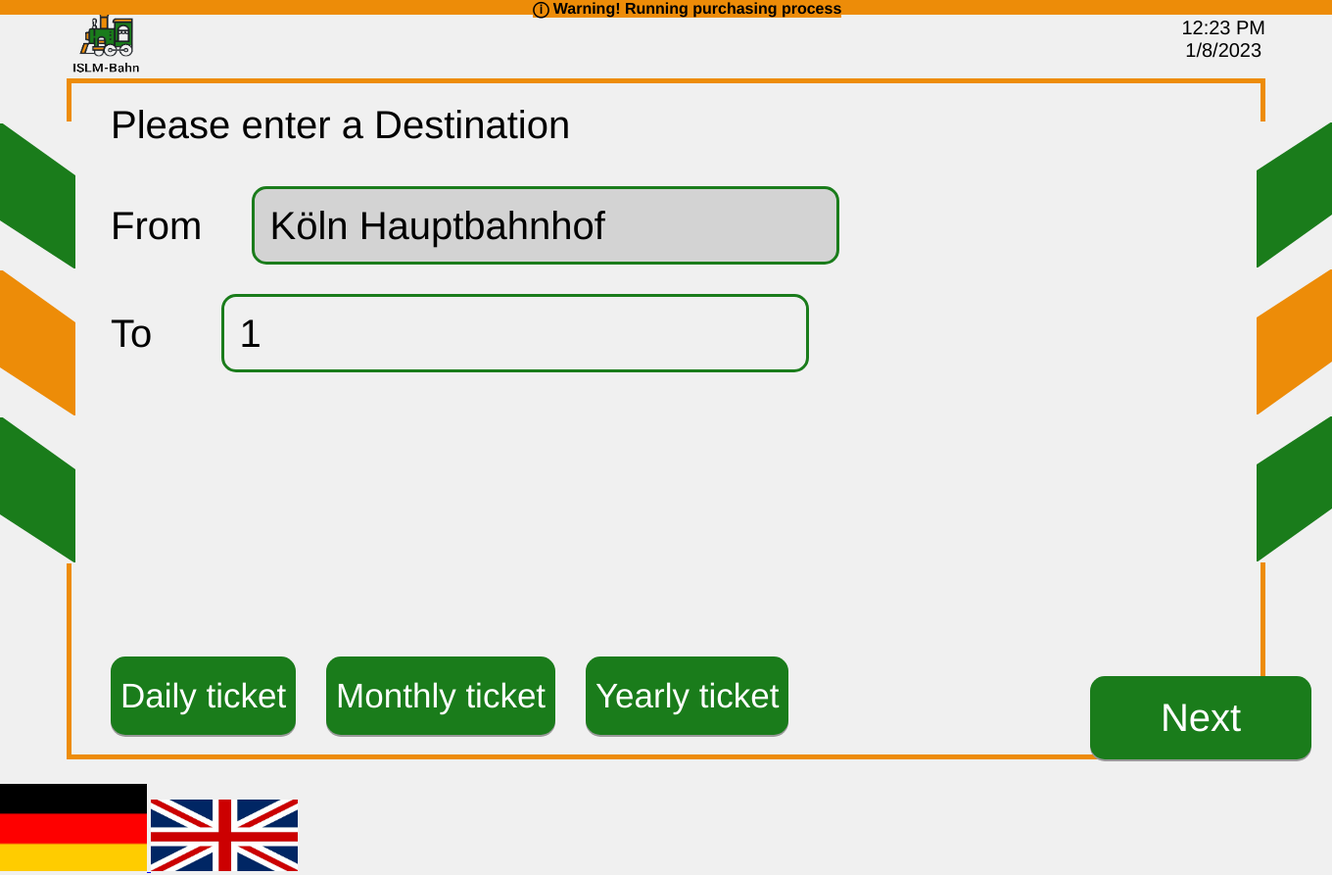
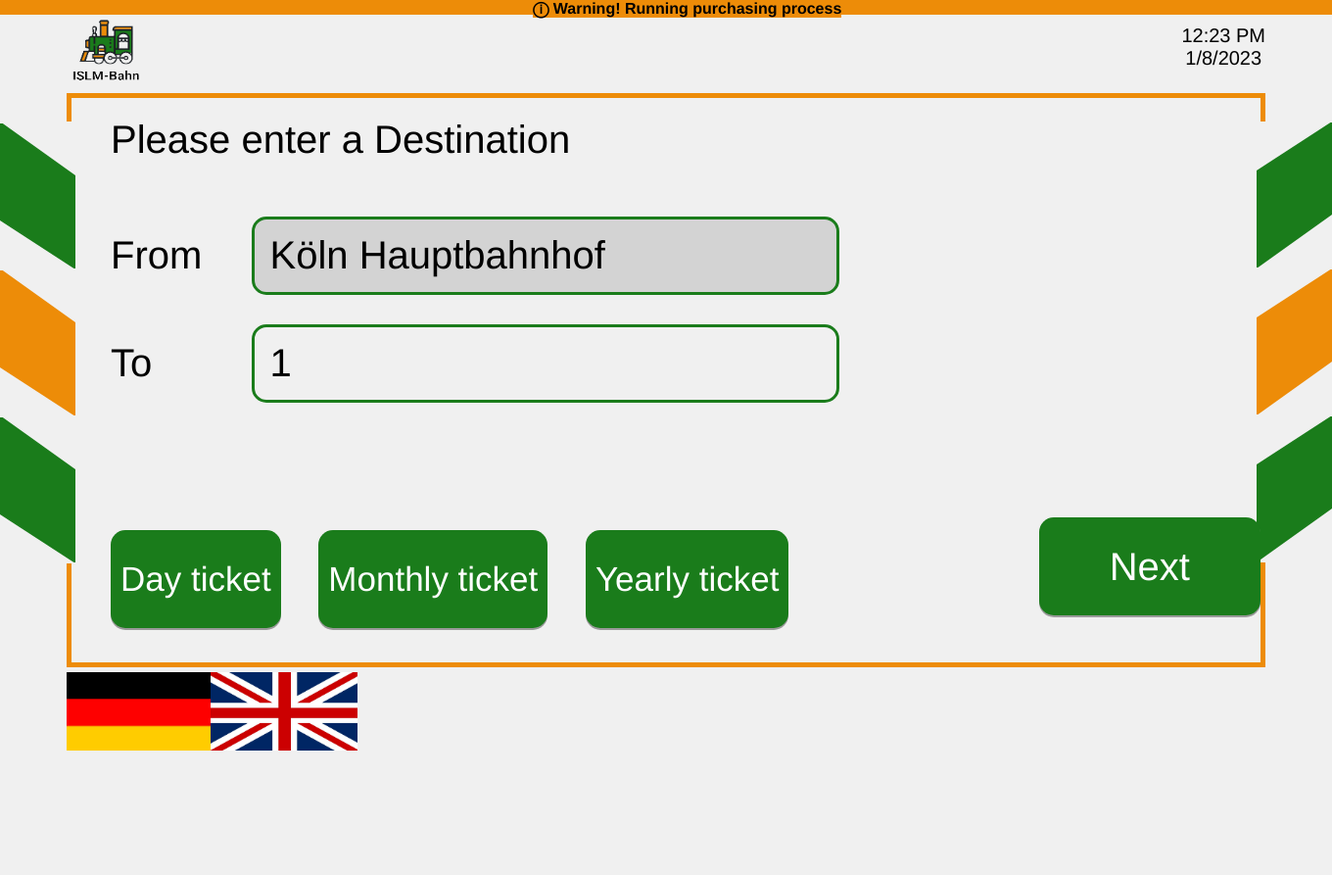
Before and after one commit to Rubyii/ISLM_Bahn_Ticketautomat, a PHP site: page /startseite.php in a window 1360 px wide. Shown: the whole page at 98% size. After the commit the page ends 766 px from the top, so only its background shows below. Run offline with PHP 8.4, Linux system fonts and the light colour scheme; the visitor is signed in with stand-in values (Sample User, id 1).

Commit message:
Flaggen, Zieleingabe und 5er/10er Tickets positioniert

```diff
--- a/sprachen.php
+++ b/sprachen.php
@@ -18,23 +18,24 @@ function sprache($sprache)
             'start' => 'From',
             'ziel' => 'To',
             'ziel2'=>'Destination...',
-            'Tages Ticket' => 'Daily ticket',
+            'Tages Ticket' => 'Day ticket',
             'Monats Ticket' => 'Monthly ticket',
             'Jahres Ticket' => 'Yearly ticket',
             'eingabeungültig' => 'Invalid input for destination',
             'erwachsen' => 'Adults',
             'senior' => 'Seniors',
-            'erm' => 'Discounted',
-            'kinder' => 'Childern',
+            'erm' => 'Reduced',
+            'kinder' => 'Children',
             '2.Klasse' => '2nd class',
             '1.Klasse' => '1st class',
             'abbrechen' => 'Cancel',
             'zurück' => 'Back',
             'weiter' => 'Next',
+
             'Einzelticket' => 'Single ticket',
-            'Viererticket' => 'Ticket for 4',
-            '5erGruppenticket' => 'Group ticket for 5',
-            '10erGruppenticket' => 'Group ticket for 10',
+            'Viererticket' => 'Quad ticket',
+            '5erGruppenticket' => 'Group of <br> 5 ticket',
+            '10erGruppenticket' => 'Group of <br> 10 ticket',
             'ändern' => 'Change',
             'preis' => 'Price',
             'restbetrag' => 'Remaining:',
@@ -46,7 +47,7 @@ function sprache($sprache)
             'rückgeld' => 'Your change is',
             'bezerfolgt' => 'Payment was successful',
             'wechselgeld' => 'Your Change is',
-            'rückgeldentnommen'=> 'Change recieved',
+            'rückgeldentnommen'=> 'Change received',
             'ticketfolgt' => 'Your ticket follows shortly...',
             'ticketdrucken' => 'Print ticket',
             'drucken' => 'Print',
--- a/startseite.php
+++ b/startseite.php
@@ -92,7 +92,7 @@ if (isset($_GET['GET_LANG']) != "" && $_GET['GET_LANG'] == 'de') {
                 <br><br>
                 <label for="ziel" class="label"><?php echo $_SESSION['language']['ziel'];?></label>
                 <div class="autocomplete" style="width:300px;">
-                    <input list="ziele" id="ziel" placeholder="<?php echo $_SESSION['language']['ziel2']?>" name = "ziel" class="input-ziel" autocomplete="off"
+                    <input list="ziele" id="ziel" placeholder="<?php echo $_SESSION['language']['ziel2']?>" name = "ziel" class="input-ziel" autocomplete="off"<?php if($_SESSION['language']['ziel']=="To"){echo "style='margin: 0px 0px 0px 91px'";}?>
                         <?php if (isset($_SESSION['ziel'])){echo "value=".'"'.$_SESSION['ziel'].'"';}?>
                     >
                 </div>
@@ -107,7 +107,7 @@ if (isset($_GET['GET_LANG']) != "" && $_GET['GET_LANG'] == 'de') {
                 ?>
 
                 <br><br>
-                <input type="submit" id="weiter" class="input" value="<?php echo $_SESSION['language']['weiter'];?>" name="weiter">
+                <input type="submit" id="weiter" class="input" value="<?php echo $_SESSION['language']['weiter'];?>" name="weiter"style="position:absolute; top:66vh; left:78vw;height: 100px;">
             </form>
         </div>
     </div>
@@ -121,9 +121,11 @@ if (isset($_GET['GET_LANG']) != "" && $_GET['GET_LANG'] == 'de') {
             </form>
         </div>
     </div>
+    <a class="flaggen" href="startseite.php?GET_LANG=de"><img src="./static/images/deutsch.png" width="150 "</a>
+    <a class="flaggen" href="startseite.php?GET_LANG=en"><img src="./static/images/englisch.png" width="150 "</a>
+
 </div>
 </body>
 <script src="static/js/zeit.js"></script>
-<a href="startseite.php?GET_LANG=de"><img src="./static/images/deutsch.jpg" width="150 "</a>
-<a href="startseite.php?GET_LANG=en"><img src="./static/images/englisch.png" width="150 "</a>
+
 </html>
--- a/static/css/startseite.css
+++ b/static/css/startseite.css
@@ -14,7 +14,7 @@
     padding-bottom: 2.5%;
     height: 100vh;
     width: 100vw;
-    grid-template-rows: auto auto 60vh auto;
+    grid-template-rows: auto auto 40vh auto;
 
 }
 
@@ -218,6 +218,7 @@
     border: none;
     border-radius: 15px;
     box-shadow: 0 2px #999;
+    line-height: 60px;
 }
 
 .button-gruen:active {
@@ -310,3 +311,21 @@
     background-color: #1a7c1b;
     color: #1a7c1b;
 }
+
+.grid-container .flaggen{
+    width:10px;
+    padding-top:5px;
+    padding-right:1px;
+    height:70px;
+    -webkit-tap-highlight-color: transparent;
+}
+.grid-container .flaggen:active{
+    transform: translateY(2px);
+}
+
+.grid-container .flaggen >img{
+    width:150px;
+    height:80px;
+
+
+}
--- a/static/json/bestand.json
+++ b/static/json/bestand.json
@@ -1,3 +1,3 @@
 {
-    "bestand": 1093.8600000000001
+    "bestand": 1228.5
 }
--- a/uebersicht.php
+++ b/uebersicht.php
@@ -12,10 +12,11 @@ if ($_SESSION['klasse'] == "klasse1") $klasse = "1.Klasse";
 
 $isAboTicket = false;
 if(isset($_SESSION['tarif'])) {
-    if($_SESSION['tarif']=="Daily ticket"){$ticketart="Tages Ticket"; $_SESSION['tarif']=$ticketart;}
-    if($_SESSION['tarif']=="Monthly ticket "){$ticketart="Monats Ticket"; $_SESSION['tarif']=$ticketart;}
+    if($_SESSION['tarif']=="Day ticket"){$ticketart="Tages Ticket"; $_SESSION['tarif']=$ticketart;}
+    if($_SESSION['tarif']=="Monthly ticket"){$ticketart="Monats Ticket"; $_SESSION['tarif']=$ticketart;}
     if($_SESSION['tarif']=="Yearly ticket"){$ticketart="Jahres Ticket"; $_SESSION['tarif']=$ticketart;}
     else $ticketart = $_SESSION['tarif'];
+
     if ($ticketart == "Tages Ticket" || $ticketart == "Monats Ticket" || $ticketart == "Jahres Ticket")  $isAboTicket = true;
 }
 
```
Also changed, not shown: static/css/tarif.css (+6 -2 lines), static/images/deutsch.png (renamed from static/images/deutsch.jpg).
